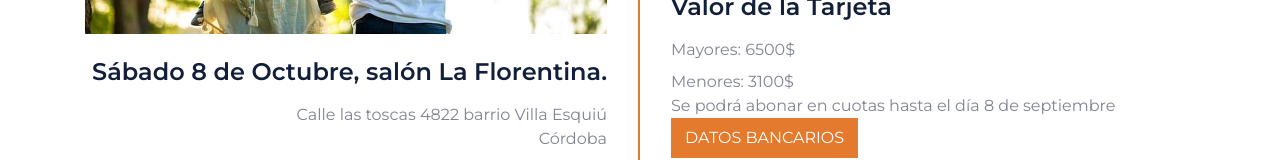
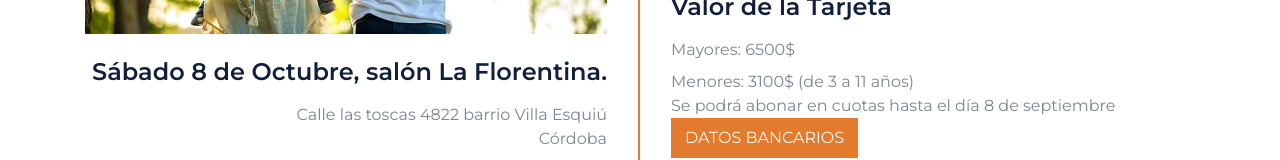
Before and after one commit to eveycris/Casamiento, a plain HTML site: page index.html in a window 1280 px wide. Shown: the part 1598-1758 px from the top of the page. Drawn offline with nearby package versions, Linux system fonts and the light colour scheme.

Commit message:
Add files via upload

```diff
--- a/index.html
+++ b/index.html
@@ -110,7 +110,7 @@
                             referrerpolicy="no-referrer-when-downgrade"></iframe>
                         <h4 class="mb-3">Valor de la Tarjeta</h4>
                         <p class="mb-2">Mayores: 6500$</p>
-                        <p class="mb-0">Menores: 3100$</p>
+                        <p class="mb-0">Menores: 3100$ (de 3 a 11 años)</p>
                         <p class="mb-0">Se podrá abonar en cuotas hasta el día 8 de septiembre</p>
                         <button type="button" class="btn btn-primary" data-toggle="modal" data-target="#exampleModal">
                             DATOS BANCARIOS
```
